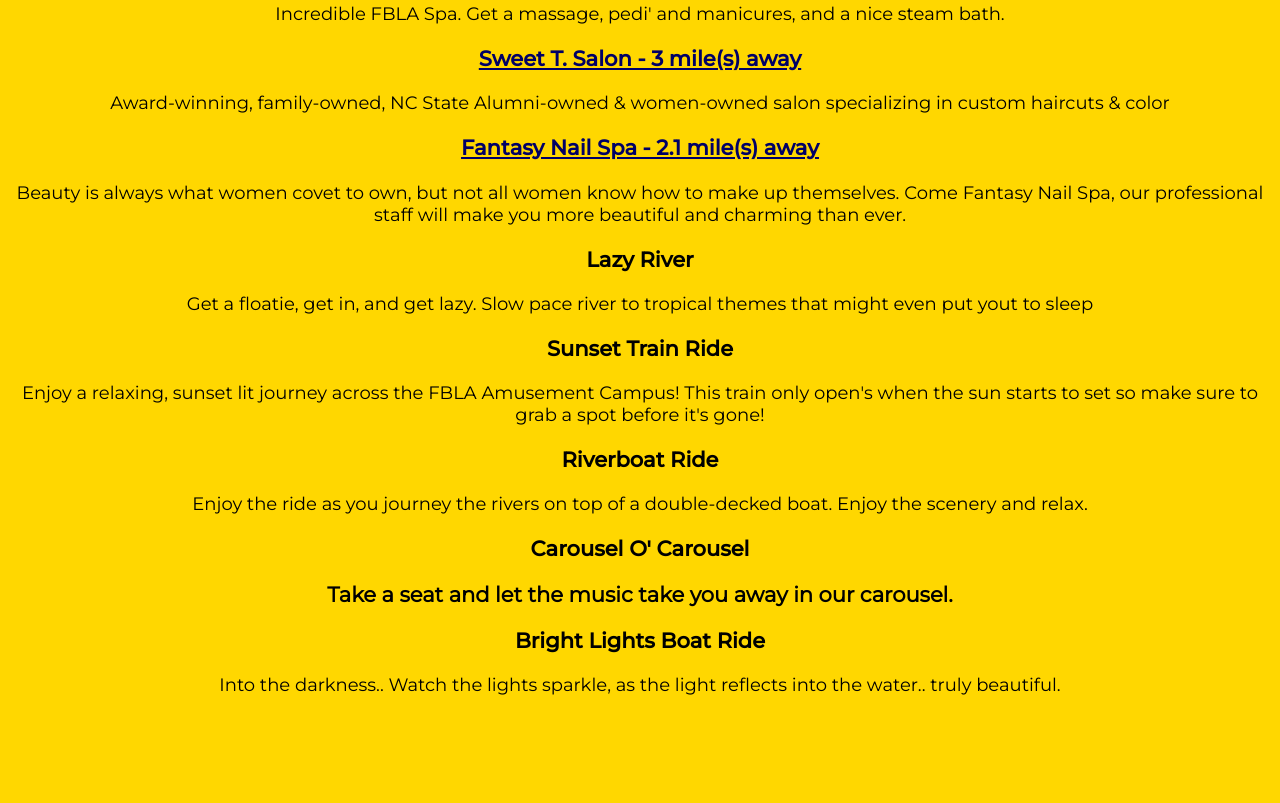
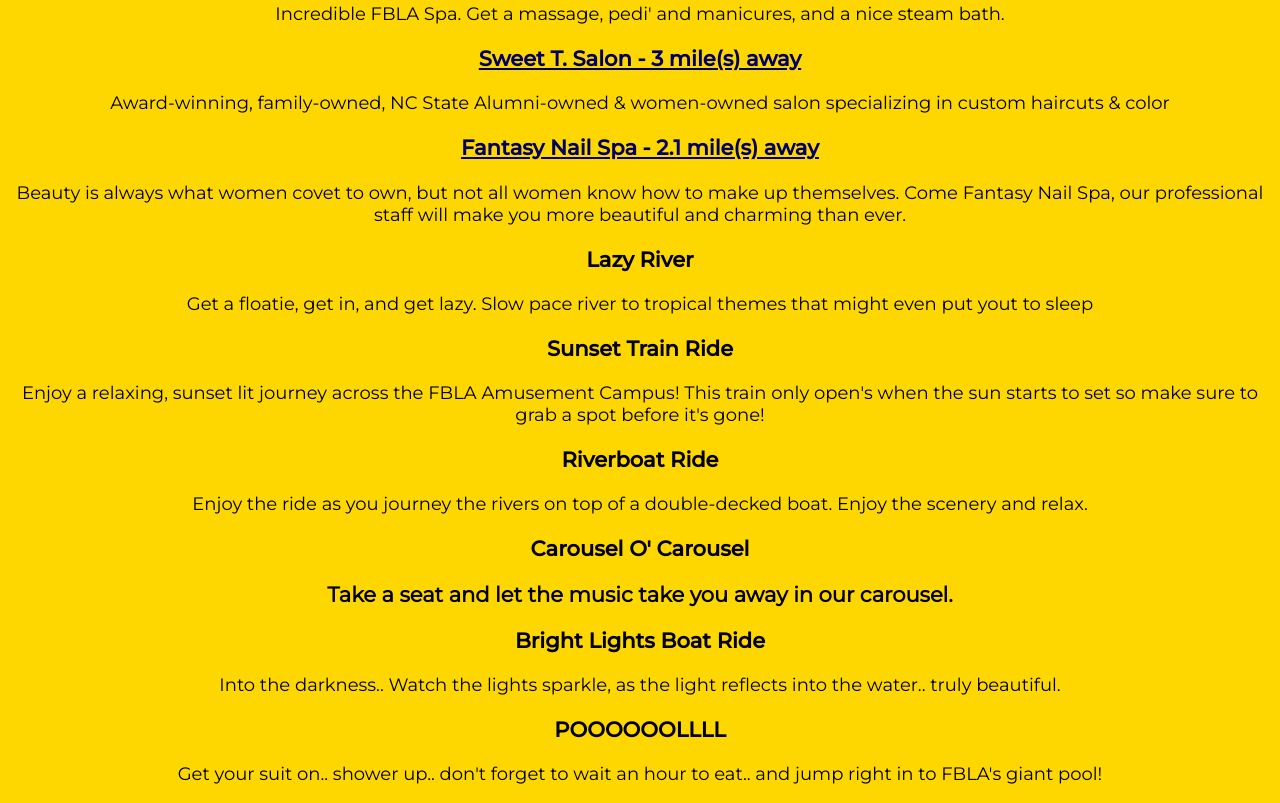
Before and after one commit to franklant/fblaamusemententertainment, a plain HTML site: page Relaxing.html in a window 1280 px wide. Shown: the part 670-1473 px from the top of the page. Before the commit the page ends 1384 px from the top, so only its background shows below. Drawn offline with Linux system fonts and the light colour scheme.

Commit message:
Added new attraction
Added new attraction: 'POOOOOOLLLL'

```diff
--- a/Relaxing.html
+++ b/Relaxing.html
@@ -34,6 +34,8 @@
         <p>Take a seat and let the music take you away in our carousel.</p>
         <h3>Bright Lights Boat Ride</h3>
         <p>Into the darkness.. Watch the lights sparkle, as the light reflects into the water.. truly beautiful.</p>
+        <h3>POOOOOOLLLL</h3>
+        <p>Get your suit on.. shower up.. don't forget to wait an hour to eat.. and jump right in to FBLA's giant pool!</p>
     </div>
 </html>
 <!-- Create an about page -->
```
